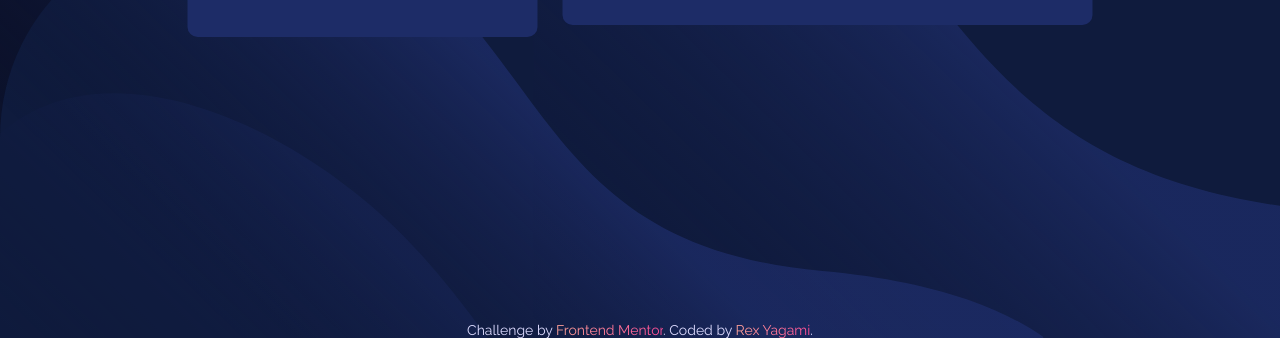
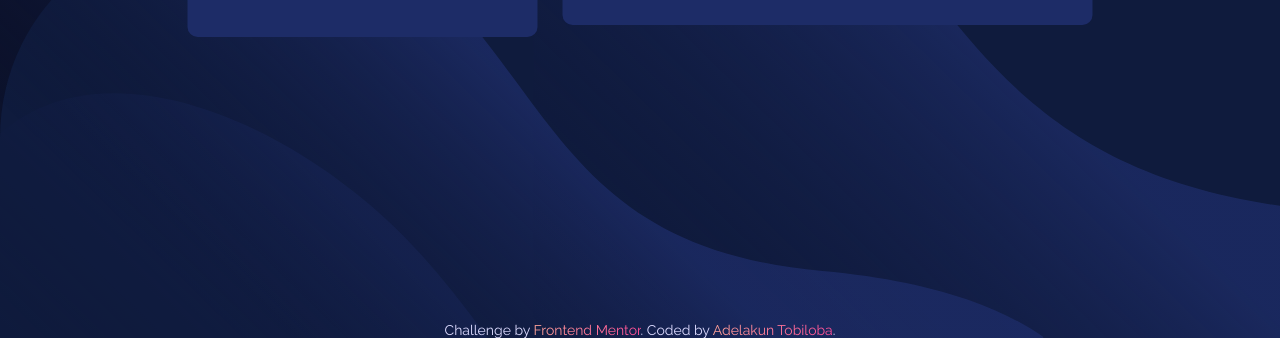
Before and after one commit to adelakuntobi/20-Days-Of-Code, a plain HTML site: page Day-5/index.html in a window 1280 px wide. Shown: the part 462-800 px from the top of the page. Drawn offline with Linux system fonts and the light colour scheme.

Commit message:
Added the files

```diff
--- a/Day-5/index.html
+++ b/Day-5/index.html
@@ -56,7 +56,7 @@
   </main>
   <div class="attribution">
     Challenge by <a href="https://www.frontendmentor.io?ref=challenge" target="_blank">Frontend Mentor</a>.
-    Coded by <a href="https://github.com/rexyagami" target="_blank">Rex Yagami</a>.
+    Coded by <a href="https://github.com/rexyagami" target="_blank">Adelakun Tobiloba</a>.
   </div>
 </body>
 </html>
```
